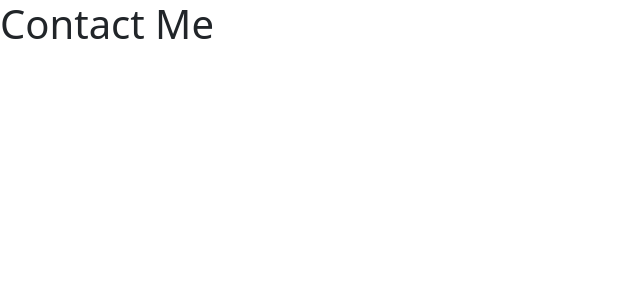
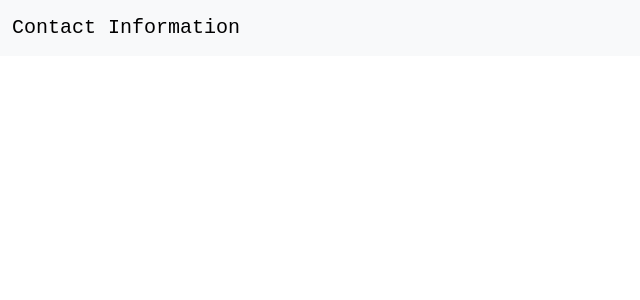
Before and after one commit to CG020/camilagrubbweb, a React (Vite) app: page /contact in a window 1280 px wide. Shown: the top 300 px of the page, without its empty margins (0-640 px from the left). Built offline with nearby package versions, Linux system fonts and the light colour scheme.

Commit message:
contact page skeleton

```diff
--- a/src/App.tsx
+++ b/src/App.tsx
@@ -12,7 +12,7 @@ function App() {
       <Routes>
         <Route path="/" element= {
         <div>
-          <NavBar />
+          <NavBar message='Welcome'/>
           <Header />
           <div className='container'>
             <Panel
--- a/src/components/ContactPage.tsx
+++ b/src/components/ContactPage.tsx
@@ -1,8 +1,9 @@
+import NavBar from "./NavBar";
 
 const ContactPage = () => {
   return (
     <div>
-      <h1>Contact Me</h1>
+        <NavBar message={'Contact Information'}/>
     </div>
   );
 };
--- a/src/components/NavBar.tsx
+++ b/src/components/NavBar.tsx
@@ -1,12 +1,8 @@
-function NavBar() {
+function NavBar( { message }) {
     return(
       <nav className="navbar bg-body-tertiary">
       <div className="container-fluid">
-        <a className="navbar-brand">Welcome</a>
-        <form className="d-flex" role="search">
-          <input className="form-control me-2" type="search" placeholder="Search" aria-label="Search"></input>
-          <button className="btn btn-outline-success" type="submit">Search</button>
-        </form>
+        <a className="navbar-brand">{message}</a>
       </div>
     </nav>
     )
```
